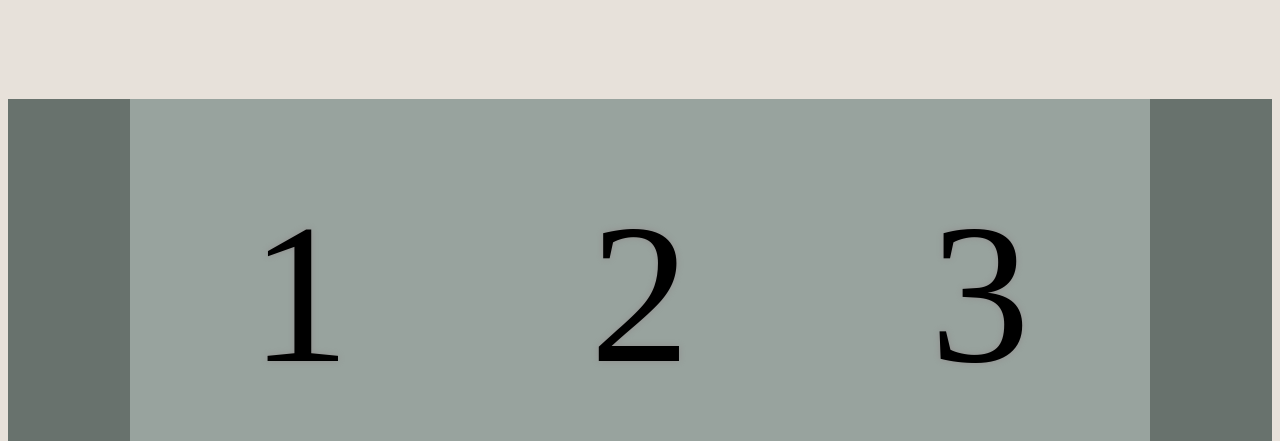
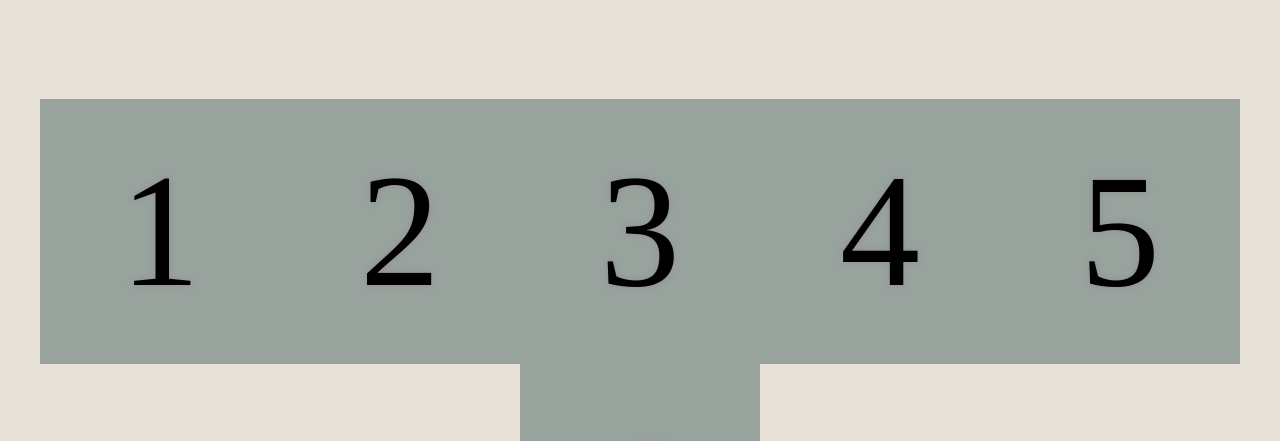
Before and after one commit to SizhenChen/mediaQueryPractice, a plain HTML site: page index.html in a window 1280 px wide. Shown: the part 339-780 px from the top of the page. Drawn offline with Linux system fonts and the light colour scheme; a web font is replaced by a local one.

Commit message:
Update style.css

```diff
--- a/style.css
+++ b/style.css
@@ -25,15 +25,14 @@ p:nth-child(2){
     justify-content: center;
     flex-wrap: wrap;
     flex-direction: column;
-    background-color: rgb(104, 114, 109);
   }
   .flex-container > div {
     background-color: rgb(152, 163, 158);
     margin: 0rem;
-    padding: 4rem;
-    padding-left: 6rem;
-    padding-right: 6rem;
-    font-size: 10rem;
+    padding: 2rem;
+    padding-left: 4rem;
+    padding-right: 4rem;
+    font-size: 8rem;
   }
 
 @media (min-width: 480px){
```
